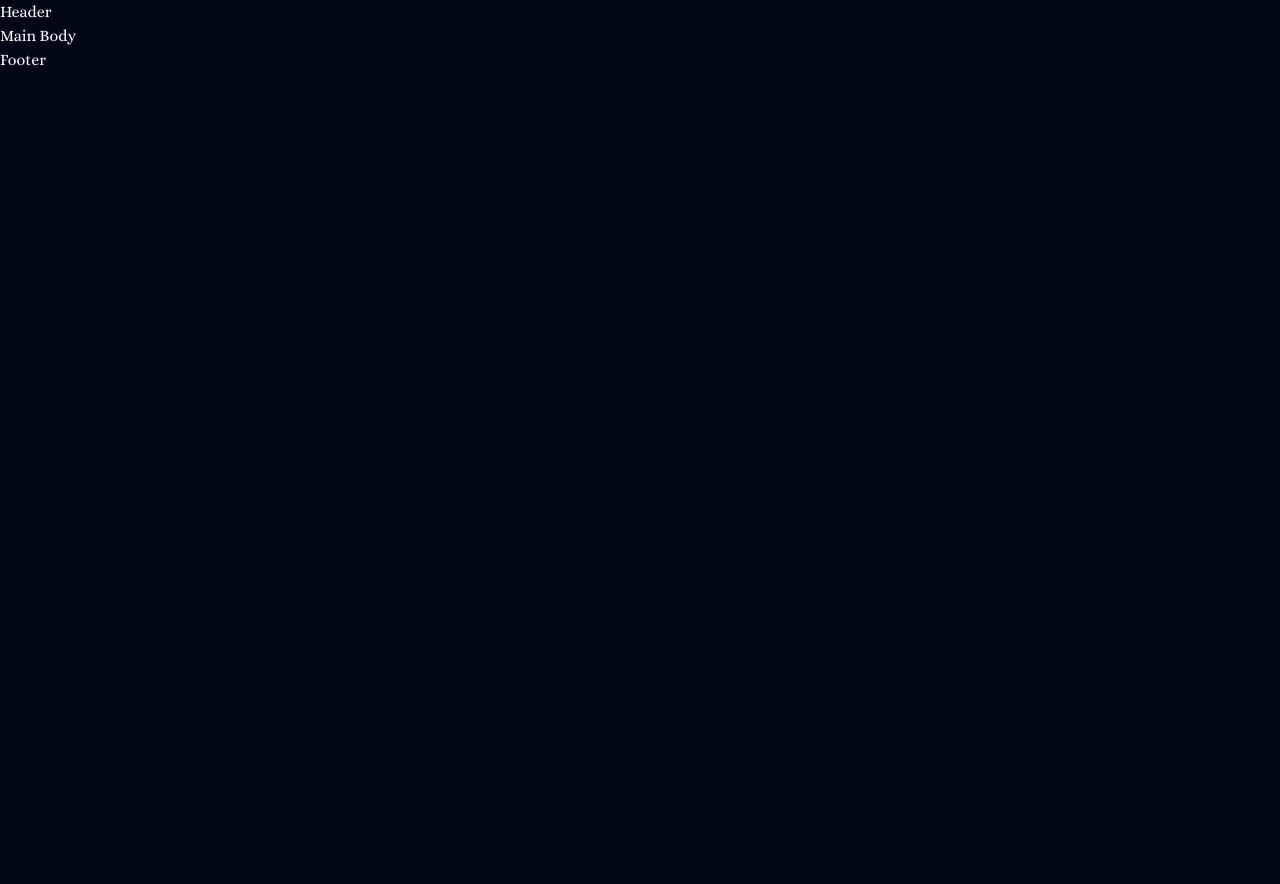
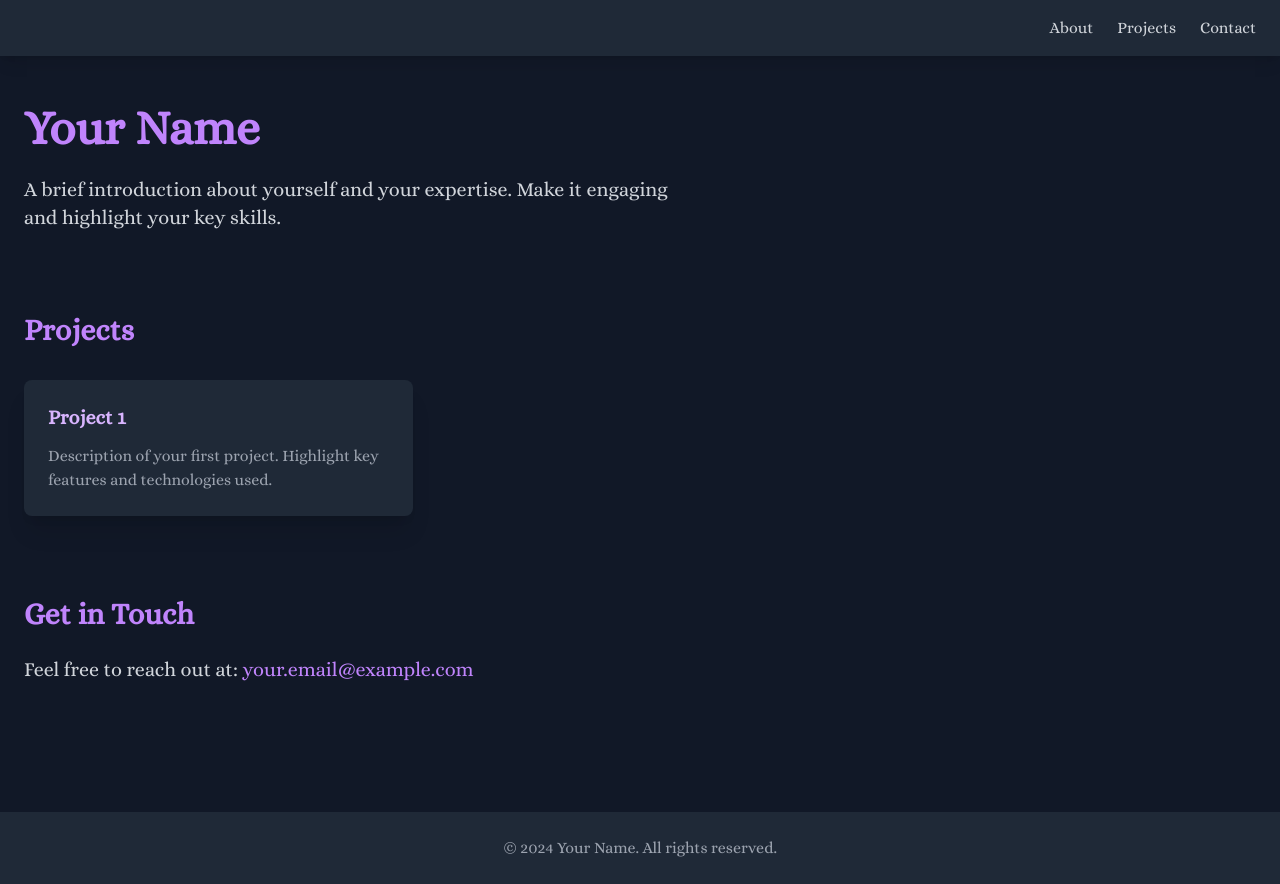
Before and after one commit to rajbahakdanyu/portfolio, a Next.js app: page /portfolio/ in a window 1280 px wide. Before the commit the page ends 800 px from the top, so only its background shows below. Built offline with nearby package versions, Linux system fonts and the light colour scheme.

Commit message:
feat: add some structure

```diff
--- a/app/page.tsx
+++ b/app/page.tsx
@@ -1,9 +1,56 @@
-export default function Home() {
-    return (
-        <div className='font-[family-name:var(--font-alice)]'>
-            <header>Header</header>
-            <main>Main Body</main>
-            <footer>Footer</footer>
-        </div>
-    )
-}
+import Footer from "@/components/Footer"
+import Header from "@/components/Header"
+
+const Home = () => (
+    <div className='font-[family-name:var(--font-alice)] min-h-screen flex flex-col bg-gray-900 text-gray-100'>
+        <Header />
+
+        <main className='flex-grow container mx-auto px-6 py-12'>
+            <section id='about' className='mb-20'>
+                <h1 className='text-5xl font-bold mb-6 text-purple-400'>
+                    Your Name
+                </h1>
+                <p className='text-xl text-gray-300 max-w-2xl'>
+                    A brief introduction about yourself and your expertise. Make
+                    it engaging and highlight your key skills.
+                </p>
+            </section>
+
+            <section id='projects' className='mb-20'>
+                <h2 className='text-3xl font-semibold mb-8 text-purple-400'>
+                    Projects
+                </h2>
+                <div className='grid grid-cols-1 md:grid-cols-2 lg:grid-cols-3 gap-8'>
+                    <div className='bg-gray-800 p-6 rounded-lg shadow-xl hover:shadow-2xl transition-shadow duration-300'>
+                        <h3 className='text-xl font-semibold mb-3 text-purple-300'>
+                            Project 1
+                        </h3>
+                        <p className='text-gray-400'>
+                            Description of your first project. Highlight key
+                            features and technologies used.
+                        </p>
+                    </div>
+                    {/* Add more project cards as needed */}
+                </div>
+            </section>
+
+            <section id='contact' className='mb-20'>
+                <h2 className='text-3xl font-semibold mb-6 text-purple-400'>
+                    Get in Touch
+                </h2>
+                <p className='text-xl text-gray-300'>
+                    Feel free to reach out at:{" "}
+                    <a
+                        href='mailto:your.email@example.com'
+                        className='text-purple-400 hover:underline'>
+                        your.email@example.com
+                    </a>
+                </p>
+            </section>
+        </main>
+
+        <Footer />
+    </div>
+)
+
+export default Home
--- /dev/null
+++ b/components/Footer.tsx
@@ -0,0 +1,14 @@
+import React from "react"
+
+const Footer = () => (
+    <footer className='bg-gray-800 text-gray-400 py-6'>
+        <div className='container mx-auto px-6 text-center'>
+            <p>
+                &copy; {new Date().getFullYear()} Your Name. All rights
+                reserved.
+            </p>
+        </div>
+    </footer>
+)
+
+export default Footer
--- /dev/null
+++ b/components/Header.tsx
@@ -0,0 +1,34 @@
+import React from "react"
+import Link from "next/link"
+
+const Header = () => (
+    <header className='bg-gray-800 shadow-lg'>
+        <nav className='container mx-auto px-6 py-4'>
+            <ul className='flex space-x-6 justify-end'>
+                <li>
+                    <Link
+                        href='#about'
+                        className='text-gray-300 hover:text-white transition-colors duration-200'>
+                        About
+                    </Link>
+                </li>
+                <li>
+                    <Link
+                        href='#projects'
+                        className='text-gray-300 hover:text-white transition-colors duration-200'>
+                        Projects
+                    </Link>
+                </li>
+                <li>
+                    <Link
+                        href='#contact'
+                        className='text-gray-300 hover:text-white transition-colors duration-200'>
+                        Contact
+                    </Link>
+                </li>
+            </ul>
+        </nav>
+    </header>
+)
+
+export default Header
```
